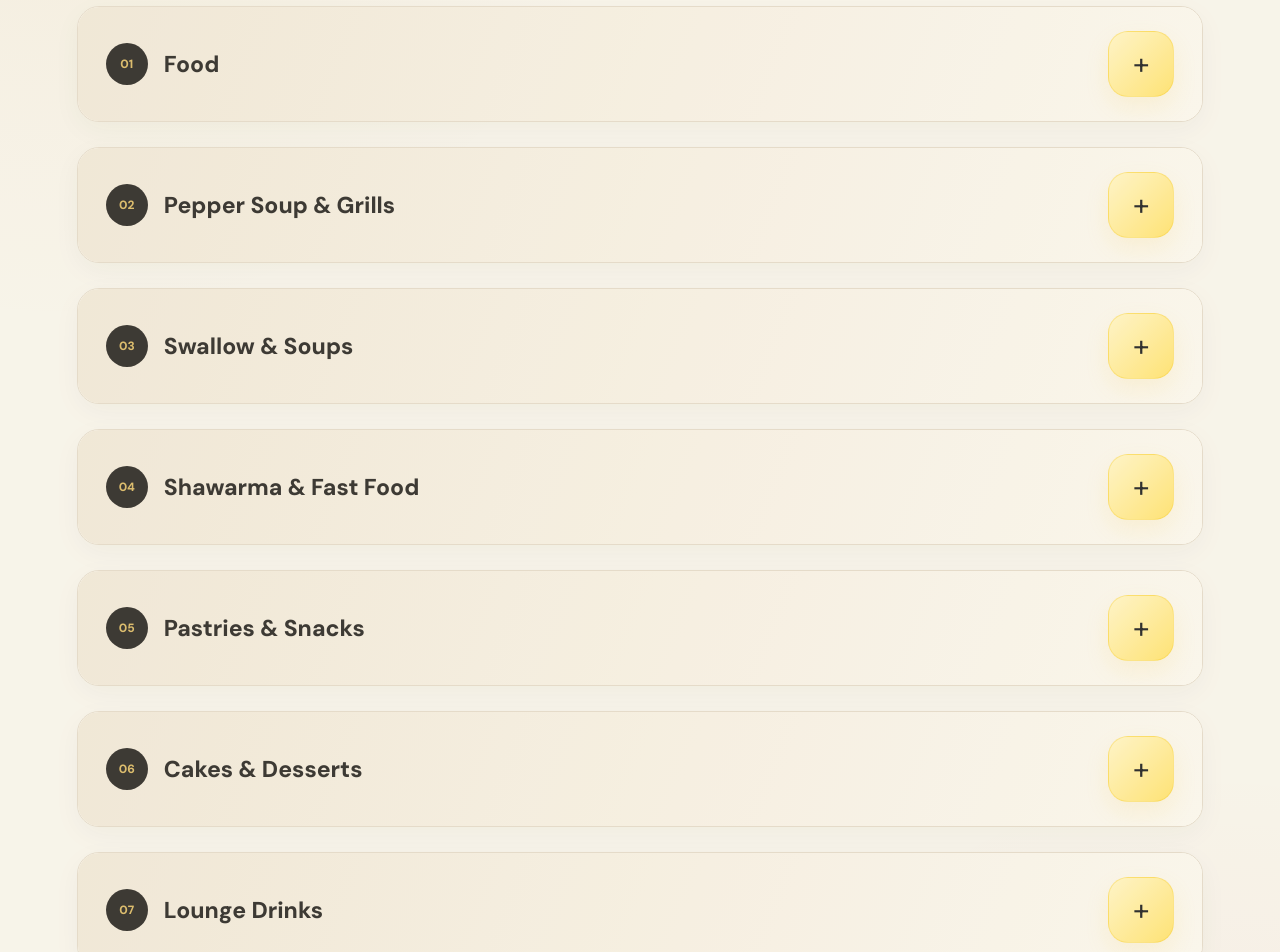
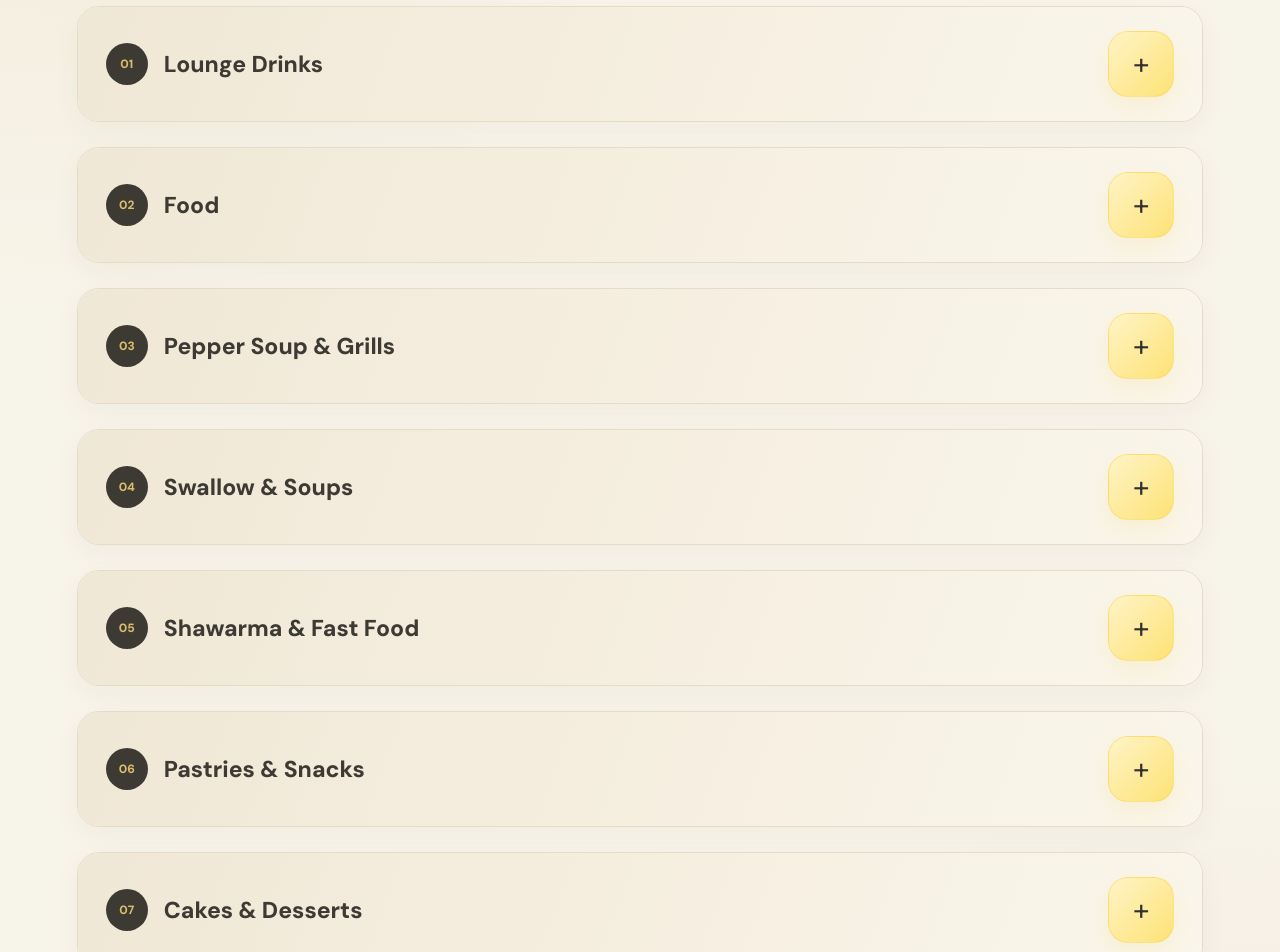
Before and after one commit to peaceDev514/The-Mix, a React (Vite) app: page / in a window 1280 px wide. Shown: the part 3120-4072 px from the top of the page. Built offline with nearby package versions, Linux system fonts and the light colour scheme; a web font is replaced by a local one.

Commit message:
Update commit

```diff
--- a/src/Menu.jsx
+++ b/src/Menu.jsx
@@ -34,6 +34,15 @@ function Menu() {
   const [showCheckout, setShowCheckout] = useState(false);
 
   const categories = [
+	{
+      name: "Lounge Drinks",
+      items: [
+        { name: "Energy Drinks", price: 0, unavailablePrice: true, image: "/assets/fearless.jpg" },
+	      { name: "Soft Drinks & Water", price: 0, unavailablePrice: true, image: "/assets/water.jpg" },
+	      { name: "Juices & Mixers", price: 0, unavailablePrice: true, image: "/assets/pulpy.jpg" },
+      ],
+    },
+
     {
       name: "Food",
       items: [
@@ -92,14 +101,6 @@ function Menu() {
         { name: "Chocolate Cake", price: 1500, image: "/assets/chocolate-cake.jpg" },
         { name: "Celebration Cake", price: 10000, image: "/assets/celebration-cake.jpg" },
         { name: "Ice Cream", price: 500, image: "/assets/ice-cream.jpg" },
-      ],
-    },
-    {
-      name: "Lounge Drinks",
-      items: [
-        { name: "Energy Drinks", price: 0, unavailablePrice: true, image: "/assets/fearless.jpg" },
-        { name: "Soft Drinks & Water", price: 0, unavailablePrice: true, image: "/assets/water.jpg" },
-        { name: "Juices & Mixers", price: 0, unavailablePrice: true, image: "/assets/pulpy.jpg" },
       ],
     },
 
```
